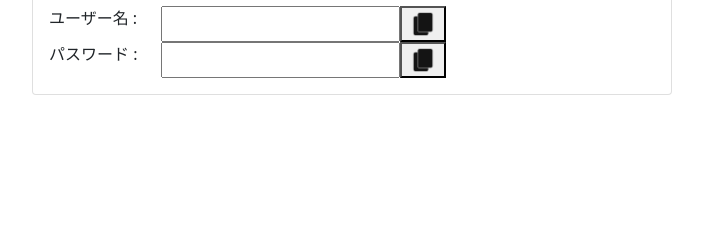
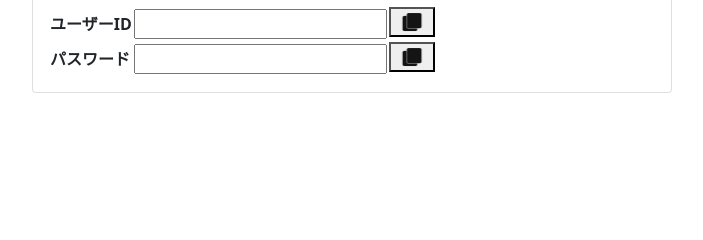
Before and after one commit to Ry268/PassManager, a Flask app: template templates/detail.html in a window 1280 px wide. Shown: the part 181-421 px from the top of the page, without its empty margins (288-991 px from the left). Run offline with Flask 2, Linux system fonts and the light colour scheme; the template is opened without the code that fills it, so the values that code supplies are empty.

Commit message:
Aligned element heights in detail.html

```diff
--- a/static/style.css
+++ b/static/style.css
@@ -4,6 +4,6 @@ nav .navbar-brand
 }
 
 .smallimg {
-    height: 30px;
+    height: 24px;
     width: 30px;
 }
--- a/templates/detail.html
+++ b/templates/detail.html
@@ -8,16 +8,14 @@
     <div class="card w-50 mb-3" style="margin: auto;">
         <div class="card-body">
             <h2 class="pb-2">タイトル : {{ passlist.title }}</h2>
-            <div class="d-flex">
-                <p class="pe-4">ユーザー名 : </p>
-                <input type="text" id="copyid" value="{{ passlist.account }}" readonly>
-                <button onclick="copyToid()"><img src="/static/img/copy.png" class="smallimg"></button>
-            </div>
-            <div class="d-flex">
-                <p class="pe-4">パスワード : </p>
-                <input type="text" id="copypass" value="{{ password }}" readonly>
-                <button onclick="copyTopass()"><img src="/static/img/copy.png" class="smallimg"></button>
-            </div>
+            <table>
+                <tr>
+                    <th>ユーザーID</th> <th><input type="text" id="copyid" value="{{ passlist.account }}" readonly></th> <th><button onclick="copyToid()"><img src="/static/img/copy.png" class="smallimg"></button></th>
+                </tr>
+                <tr>
+                    <th>パスワード</th> <th><input type="text" id="copypass" value="{{ password }}" readonly></th> <th><button onclick="copyTopass()"><img src="/static/img/copy.png" class="smallimg"></button></th>
+                </tr>
+            </table>
         </div>
     </div>
 
```
